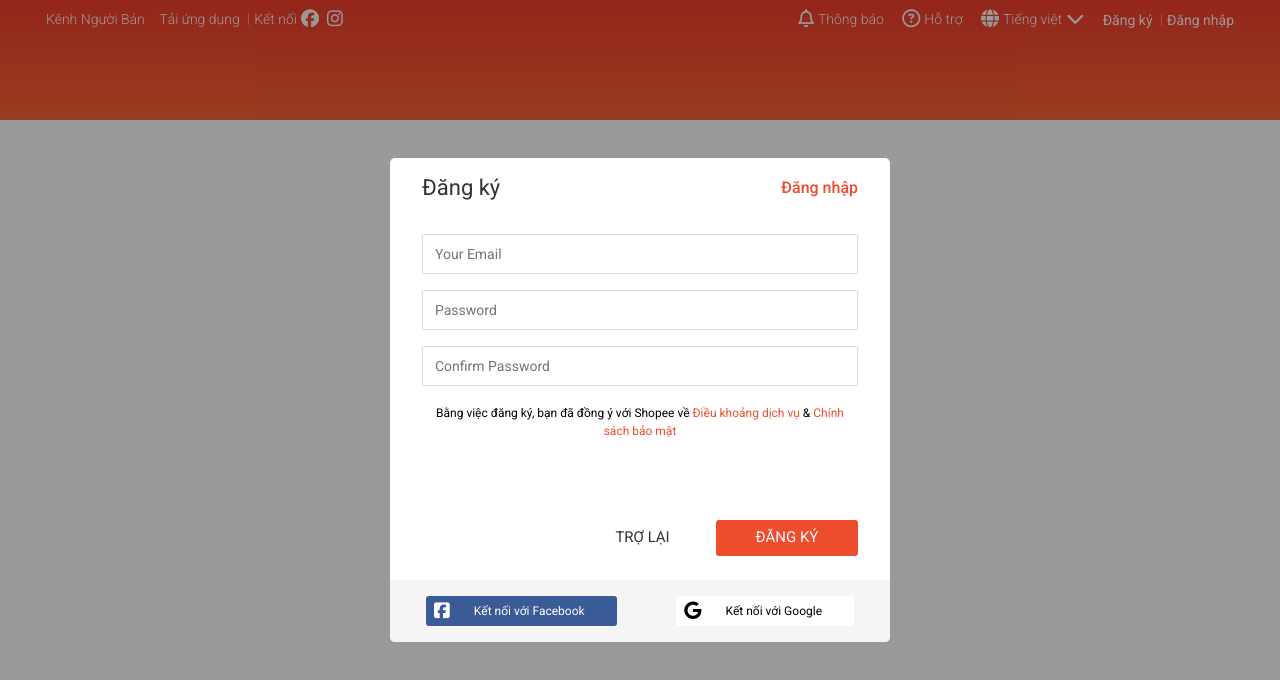
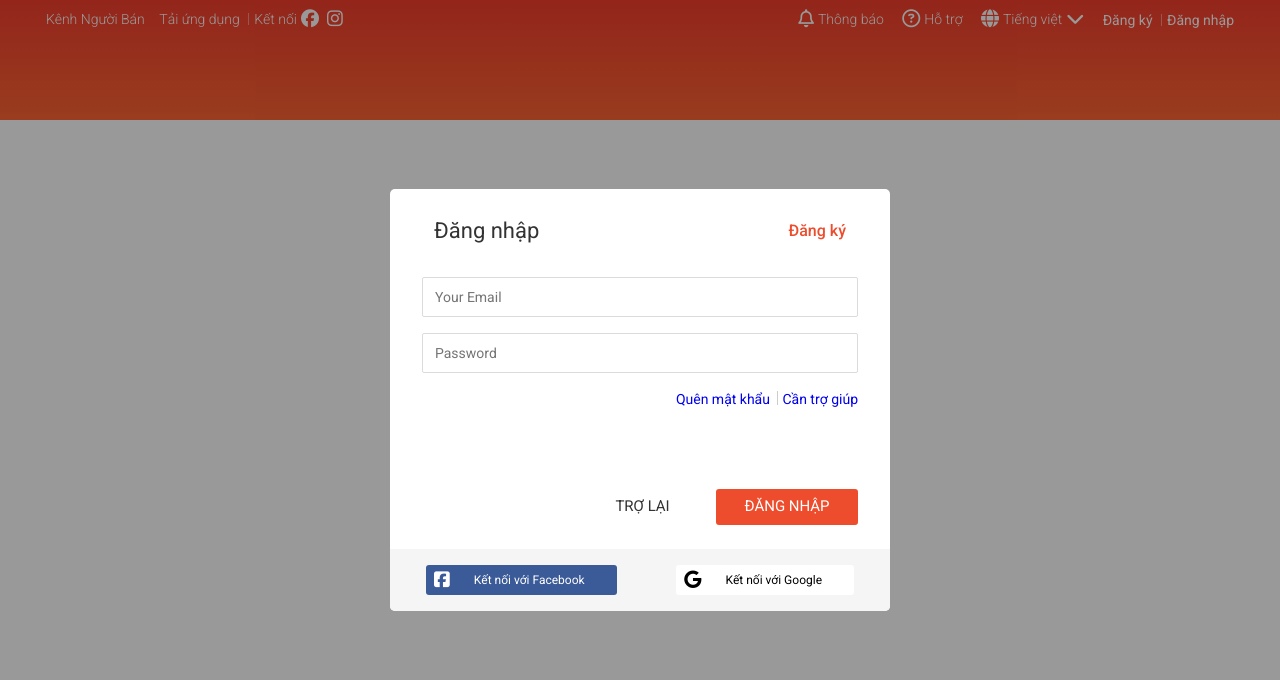
Before and after one commit to trangiahuy8444/Shopee, a plain HTML site: page index.html in a window 1280 px wide. Drawn offline with nearby package versions, Linux system fonts and the light colour scheme.

Commit message:
Header History

```diff
--- a/assets/css/base.css
+++ b/assets/css/base.css
@@ -42,11 +42,23 @@ html {
   }
 }
 
+@keyframes growth {
+  from {
+    transform: scale(var(--growth-from));
+  }
+  to {
+    transform: scale(var(--growth-to));
+  }
+}
+
 /* Modal */
 
 .modal__body {
   margin: auto;
   z-index: 1;
+  --growth-from: 0.7;
+  --growth-to: 1;
+  animation: growth linear 0.1s;
 }
 
 /* Button Style */
--- a/assets/css/main.css
+++ b/assets/css/main.css
@@ -258,6 +258,8 @@
   bottom: 0;
   left: 0;
   display: flex;
+  /* display: none; */
+  animation: fadeIn linear 0.5s;
 }
 
 .modal__overlay {
@@ -281,6 +283,8 @@
   display: flex;
   align-items: center;
   justify-content: space-between;
+  padding: 0 12px;
+  margin-top: 12px;
 }
 
 .auth-form__heading {
@@ -362,3 +366,24 @@
 .auth-form__socials-title {
   margin: 0 24px;
 }
+
+/* Login Authen Help */
+
+.auth-form__help {
+  position: relative;
+  text-align: right;
+}
+.auth-form__help-link {
+  font-size: 1.4rem;
+  text-decoration: none;
+  margin-left: 10px;
+}
+.auth-form__help-link--separate::after {
+  content: "";
+  position: absolute;
+  border-right: 1px solid;
+  border-color: #ccc;
+  height: 14px;
+  top: 0;
+  right: 80px;
+}
--- a/index.html
+++ b/index.html
@@ -172,8 +172,8 @@
         <div class="modal__overlay"></div>
 
         <div class="modal__body">
-            <!-- Auth form -->
-            <div class="auth-form">
+            <!-- Register form -->
+            <!-- <div class="auth-form">
                 <div class="auth-form__container">
                     <div class="auth-form__header">
                         <h3 class="auth-form__heading">Đăng ký</h3>
@@ -213,6 +213,43 @@
                         <span class="auth-form__socials-title">Kết nối với Google</span>
                     </a>
                 </div>
+            </div> -->
+            <!-- Login form -->
+            <div class="auth-form">
+                <div class="auth-form__container">
+                    <div class="auth-form__header">
+                        <h3 class="auth-form__heading">Đăng nhập</h3>
+                        <span class="auth-form__switch-btn">Đăng ký</span>
+                    </div>
+                    <div class="auth-form__form">
+                        <div class="auth-form__group">
+                            <input type="text" name="" id="" class="auth-form__input" placeholder="Your Email">
+                        </div>
+                        <div class="auth-form__group">
+                            <input type="password" name="" id="" class="auth-form__input" placeholder="Password">
+                        </div>
+                    </div>
+                    <div class="auth-form-aside">
+                        <div class="auth-form__help">
+                            <a href="#" class="auth-form__help-link auth-form__help-link--separate">Quên mật khẩu</a>
+                            <a href="#" class="auth-form__help-link">Cần trợ giúp</a>
+                        </div>
+                    </div>
+                    <div class="auth-form__controls">
+                        <button class="btn btn--normal">TRỢ LẠI</button>
+                        <button class="btn btn--primary">ĐĂNG NHẬP</button>
+                    </div>
+                </div>
+                <div class="auth-form__socials">
+                    <a class="auth-form__socials--fb btn btn--size-s btn--with-icon">
+                        <i class="auth-form__socials-icon fa-brands fa-square-facebook"></i>
+                        <span class="auth-form__socials-title">Kết nối với Facebook</span>
+                    </a>
+                    <a class="auth-form__socials--gg btn btn--size-s btn--with-icon">
+                        <i class="auth-form__socials-icon fa-brands fa-google"></i>
+                        <span class="auth-form__socials-title">Kết nối với Google</span>
+                    </a>
+                </div>
             </div>
         </div>
     </div>
```
